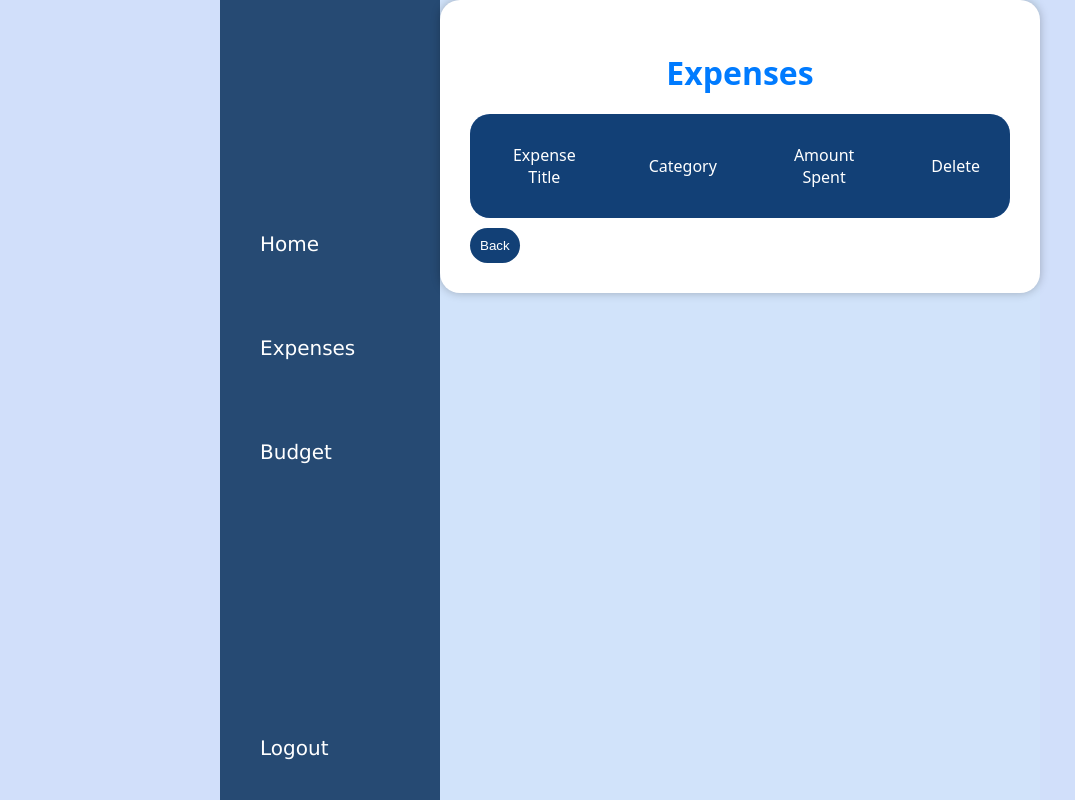
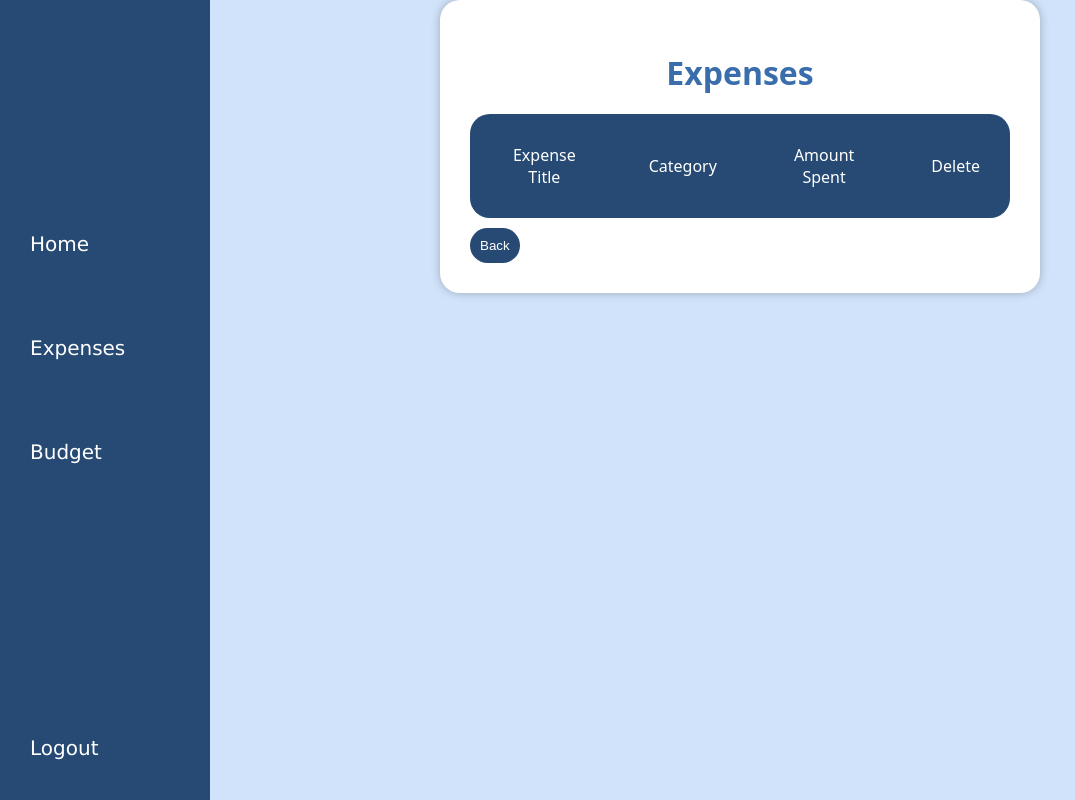
Before and after one commit to Cnnb01/SpendWise, a Flask app: page /expenses/display in a window 1280 px wide. Shown: the whole page, without its empty margins (10-1085 px from the left). Run offline with Flask 3, Linux system fonts and the light colour scheme; lists and menus that the app fills with data are empty; some web fonts are replaced.

Commit message:
Remove html & body styles from tables.css
These styles are not needed since this css file will be used in pages
that themselves inherit from `base.html`, which already defines these
styles.

```diff
--- a/spendwise/static/css/budgets_display.css
+++ b/spendwise/static/css/budgets_display.css
@@ -17,7 +17,7 @@ table {
     border-collapse: collapse;
     font-family: var(--font-family-standard);
     margin: 20px 0; /* Adjusts the top and bottom margin */
-    background-color: #ffffff; /* White background for the table */
+    background-color: white; /* White background for the table */
 }
 
 
--- a/spendwise/static/css/tables.css
+++ b/spendwise/static/css/tables.css
@@ -1,18 +1,4 @@
-html, body {
-    margin: 0;
-    padding: 0;
-    height: 100%;
-    display: flex;
-	flex-direction: column;
-    justify-content: center;
-    align-items: center;
-    background-color: #D1DFFA;
-	font-family: 'Noto Sans', sans-serif;
-}
-
-* {
-	box-sizing: border-box;
-}
+@import url('variables.css');
 
 #table-container{
     width: 100%;
@@ -23,7 +9,7 @@ html, body {
     overflow: hidden;
     border-radius: 20px;
     border-collapse: collapse;
-    background-color: #ffffff;
+    background-color: white;
 }
 
 table {
@@ -33,7 +19,7 @@ table {
     padding: 30px;
     overflow: hidden;
     border-radius: 20px;
-    background-color: #D1DFFA;
+    background-color: var(--blue-200);
 }
 
 #budget-title-section {
@@ -48,7 +34,7 @@ table {
 
 #budget-title-section label, h1 {
     margin-bottom: 10px;
-    color: #007bff;
+    color: var(--blue-400);
     text-align: center;
 }
 
@@ -56,7 +42,7 @@ table {
     width: 100%;
     max-width: 400px; /* Optional: sets a maximum width for the input */
     padding: 10px;
-    border: 1px solid hsl(218, 70%, 72%);
+    border: 1px solid var(--blue-300);
     border-radius: 10px;
     font-size: 16px;
 	text-align: center;
@@ -65,10 +51,10 @@ table {
 
 
 #budget-title-section input:focus{
-    border-color: #007bff;
+    border-color: var(--blue-400);
     outline: none;
     box-shadow: 0 0 5px rgba(0, 123, 255, 0.5);
-	border: 1px solid hsl(218, 70%, 72%);
+	border: 1px solid var(--blue-300);
 
 }
 
@@ -91,38 +77,38 @@ input {
 }
 
 #budget_table th {
-    background-color: #124076;
-    color: #fff;
+    background-color: var(--blue-500);
+    color: white;
     text-align: center;
     padding: 30px;
     font-weight: 300;
 }
 
 #budget-creation-table {
-	background-color: #D1DFFA;
-    color: #124076;
+	background-color: var(--blue-200);
+    color: var(--blue-500);
 	font-weight: 400;
 }
 
 #budget_table td {
     padding-inline: 40px;
-    border-top: 1px solid #dddddd;
-    border-bottom: 1px solid #ddd; /* add border to the bottom of the cells */
+    border-top: 1px solid var(--grey-200);
+    border-bottom: 1px solid var(--grey-200); /* add border to the bottom of the cells */
 }
 
 #budget_table tr:nth-child(odd) {
-    background-color: #D1DFFA; /* add a background color to every odd row */
+    background-color: var(--blue-200); /* add a background color to every odd row */
 }
 
 #budget_table tr:nth-child(even) {
-    background-color: #86aae9; /* add a background color to every even row */
+    background-color: var(--blue-300); /* add a background color to every even row */
 }
 
 button {
     margin-top: 10px;
     border-radius: 20px;
-    background-color: #124076;
-    color: #fff;
+    background-color: var(--blue-500);
+    color: white;
     border: none;
     padding: 10px;
     cursor: pointer;
--- a/spendwise/templates/expenses_create.html
+++ b/spendwise/templates/expenses_create.html
@@ -9,8 +9,6 @@
 {% block more_scripts %}
     <script src="{{ url_for('static', filename='js/add_expense.js') }}"></script>
 {% endblock %}
-
-{% block navbar %}{% endblock %}
 
 {% block content %}
     <form id="budget-form">
--- a/spendwise/templates/expenses_display.html
+++ b/spendwise/templates/expenses_display.html
@@ -3,11 +3,11 @@
 {% block title %}Expenses{% endblock %}
 
 {% block more_styles %}
-    <link rel="stylesheet" href="../static/css/tables.css">
+    <link rel="stylesheet" href="{{ url_for('static', filename='css/tables.css') }}">
 {% endblock %}
 
 {% block more_scripts%}
-    <script src="../static/js/expense_display.js"></script>
+    <script src="{{ url_for('static', filename='js/expense_display.js') }}"></script>
 {% endblock %}
 
 {% block content %}
```
